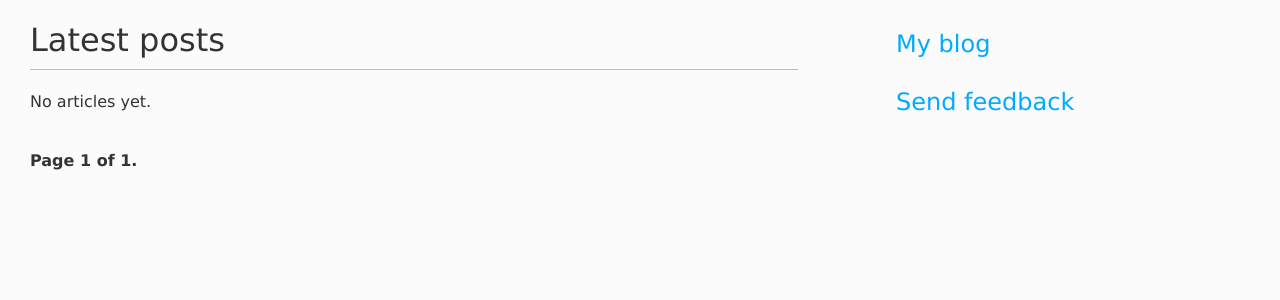
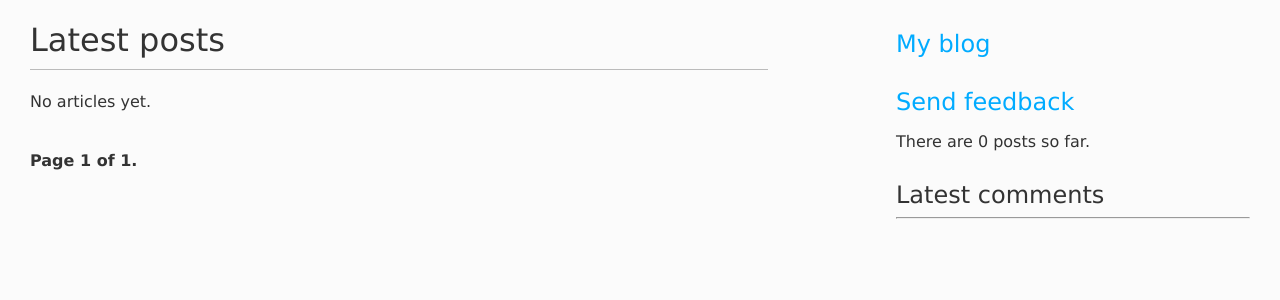
Before and after one commit to Belfler/blog-django, a Django app: page /blog/posts/ in a window 1280 px wide. Shown: the top 300 px of the page. Run offline with Django 3.2, Linux system fonts and the light colour scheme; data that the repository does not hold is empty.

Commit message:
Add new template tags

```diff
--- a/blog/models.py
+++ b/blog/models.py
@@ -21,7 +21,7 @@ class Post(models.Model):
     title = models.CharField(max_length=250)
     slug = models.SlugField(max_length=250, unique_for_date='published')
     author = models.ForeignKey(User, on_delete=models.CASCADE, related_name='blog_posts')
-    body = models.TextField()
+    body = models.TextField(help_text='<b>Markdown</b> supported')
     published = models.DateTimeField(default=timezone.now)
     created = models.DateTimeField(auto_now_add=True)
     updated = models.DateTimeField(auto_now=True)
--- a/blog/static/css/style.css
+++ b/blog/static/css/style.css
@@ -4,6 +4,10 @@ body {
     font-family:"Lucida Sans Unicode", "Lucida Grande", sans-serif;
     color: #333;
     background-color: #FBFBFB;
+    display: grid;
+    grid-template-areas: "content sidebar";
+    grid-template-columns: 60% 30%;
+    grid-column-gap: 10%;
 }
 
 a {
@@ -23,15 +27,19 @@ h2 {
 }
 
 #content {
-    float:left;
-    width:60%;
+    grid-area: content;
     padding:0 0 0 30px;
 }
 
+blockquote {
+    border-left: 5px solid #FFFF00;
+    padding-left: 10px;
+}
+
 #sidebar {
-    float:right;
-    width:30%;
+    grid-area: sidebar;
     height:100%;
+    padding: 0 30px 0 0;
 }
 
 .menu-item {
--- a/blog/templates/blog/base.html
+++ b/blog/templates/blog/base.html
@@ -1,4 +1,5 @@
 {% load static %}
+{% load tags %}
 <!DOCTYPE html>
 <html>
 <head>
@@ -10,8 +11,12 @@
 	{% block content %}{% endblock %}
 </div>
 <div id="sidebar">
-	<h2><a href="{% url "blog:post_list" %}">My blog</a></h2>
-	<h2><a href="{% url "blog:feedback" %}">Send feedback</a></h2>
+	<div class="sidebar-menu">
+		<h2><a href="{% url "blog:post_list" %}">My blog</a></h2>
+		<h2><a href="{% url "blog:feedback" %}">Send feedback</a></h2>
+		<p>There are {% total_posts %} posts so far.</p>
+	</div>
+	<div class="sidebar-widget">{% show_latest_comments 5 %}</div>
 </div>
 </body>
 </html>
--- /dev/null
+++ b/blog/templates/blog/latest_comments.html
@@ -0,0 +1,10 @@
+<h2>Latest comments</h2>
+<hr>
+{% for comment in latest_comments %}
+	<div>
+		<p>{{ comment.created|date:"SHORT_DATETIME_FORMAT" }} {{ comment.name }} wrote:</p>
+		<p>{{ comment.body|truncatewords:10 }}</p>
+		<p>on <a href="{{ comment.post.get_absolute_url }}">{{ comment.post.title|truncatewords:7 }}</a></p>
+		<hr>
+	</div>
+{% endfor %}
--- a/blog/templates/blog/post/detail.html
+++ b/blog/templates/blog/post/detail.html
@@ -1,5 +1,8 @@
 {% extends "blog/base.html" %}
+{% load tags %}
+
 {% block title %}{{ post.title }}{% endblock %}
+
 {% block content %}
 <h1>{{ post.title }}</h1>
 <p class="tags">
@@ -8,7 +11,7 @@
 {% endfor %}
 </p>
 <p class="date">Published {{ post.published }} by {{ post.author }}</p>
-{{ post.body|linebreaks }}
+{{ post.body|markdown }}
 
 {% if similar_posts %}
 <div class="similar-posts">
--- a/blog/templates/blog/post/list.html
+++ b/blog/templates/blog/post/list.html
@@ -1,4 +1,6 @@
 {% extends "blog/base.html" %}
+{% load tags %}
+
 {% block title %}Latest posts{% endblock %}
 {% block content %}
 {% if filter_by == "tag" %}
@@ -13,7 +15,7 @@
 		<a href="{{ post.get_absolute_url }}">{{ post.title }}</a>
 	</h2>
 	<p class="date">Published {{ post.published }} by {{ post.author }}</p>
-	{{ post.body|truncatewords:50|linebreaks }}
+	{{ post.body|markdown|truncatewords_html:50 }}
 	{% empty %}
 	<p>No articles yet.</p>
 {% endfor %}
--- /dev/null
+++ b/blog/templatetags/tags.py
@@ -0,0 +1,23 @@
+from django import template
+from django.utils.safestring import mark_safe
+from markdown import markdown
+
+from blog.models import Post, Comment
+
+register = template.Library()
+
+
+@register.simple_tag
+def total_posts():
+    return Post.published_man.count()
+
+
+@register.inclusion_tag('blog/latest_comments.html')
+def show_latest_comments(n_comments=5):
+    latest_comments = Comment.objects.order_by('-created')[:n_comments]
+    return {'latest_comments': latest_comments}
+
+
+@register.filter(name='markdown')
+def markdown_format(text):
+    return mark_safe(markdown(text))
--- a/blog/views.py
+++ b/blog/views.py
@@ -11,7 +11,7 @@ from blog.utils import months
 class PostList(ListView):
     context_object_name = 'posts'
     template_name = 'blog/post/list.html'
-    paginate_by = 3
+    paginate_by = 5
 
     filter_by = None
     filter_date_type = None
--- a/mysite/settings.py
+++ b/mysite/settings.py
@@ -124,3 +124,4 @@ STATIC_URL = '/static/'
 
 # Format for dates and times. Used in templates.
 DATETIME_FORMAT = r'j M Y \a\t H:i'
+SHORT_DATETIME_FORMAT = r'H:i d.m.y'
```
Also changed, not shown: blog/templatetags/__init__.py (added).
